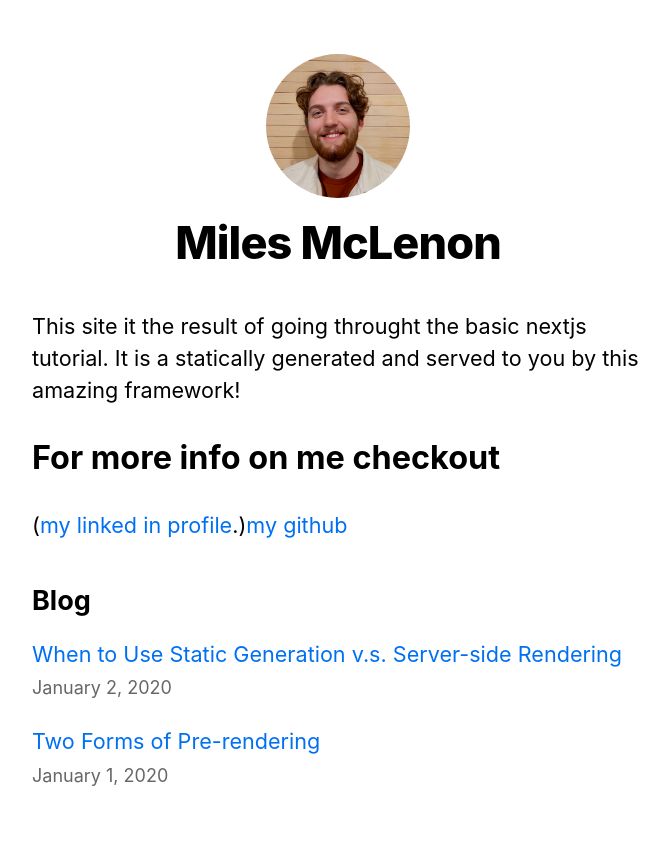
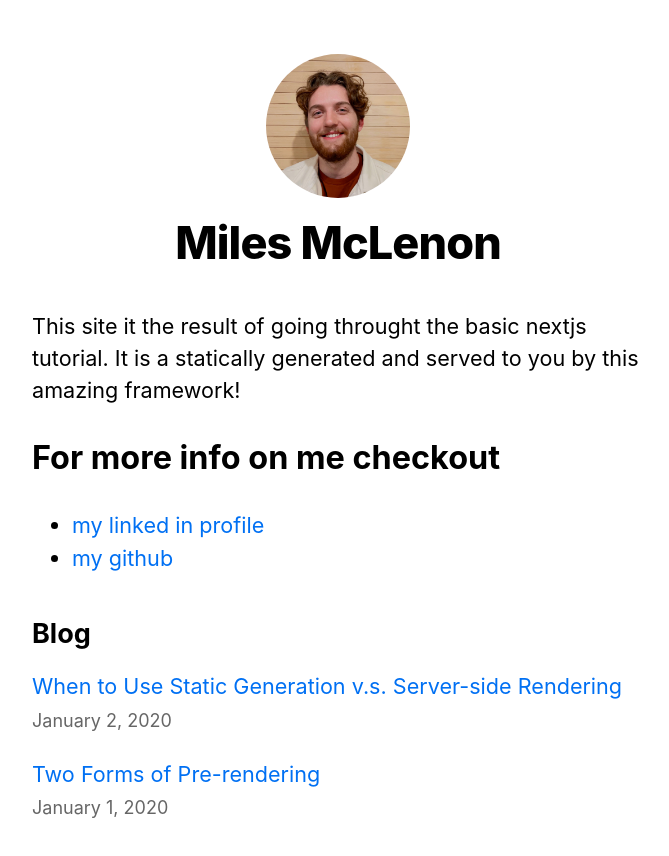
Before and after one commit to milesz8/nextjs-blog, a Next.js app: page / in a window 1280 px wide. Shown: the top 856 px of the page, without its empty margins (302-971 px from the left). Built offline with nearby package versions, Linux system fonts and the light colour scheme.

Commit message:
put my info in list

```diff
--- a/pages/index.js
+++ b/pages/index.js
@@ -27,10 +27,14 @@ export default function Home({ allPostsData }) {
           framework!
         </p>
         <h1>For more info on me checkout</h1>
-        <p>
-          (<a href="https://nextjs.org/learn">my linked in profile</a>.)
-          <a href="https://nextjs.org/learn">my github</a>
-        </p>
+        <ul>
+          <li>
+            <a href="https://nextjs.org/learn">my linked in profile</a>
+          </li>
+          <li>
+            <a href="https://nextjs.org/learn">my github</a>
+          </li>
+        </ul>
       </section>
       <section className={`${utilStyles.headingMd} ${utilStyles.padding1px}`}>
         <h2 className={utilStyles.headingLg}>Blog</h2>
```
